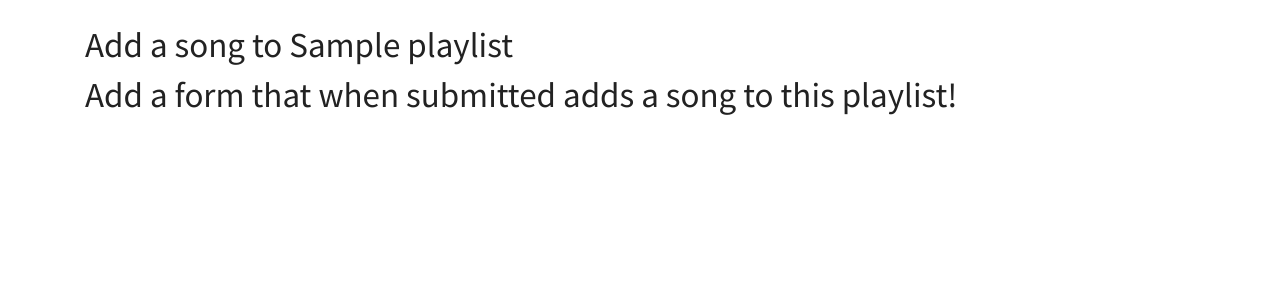
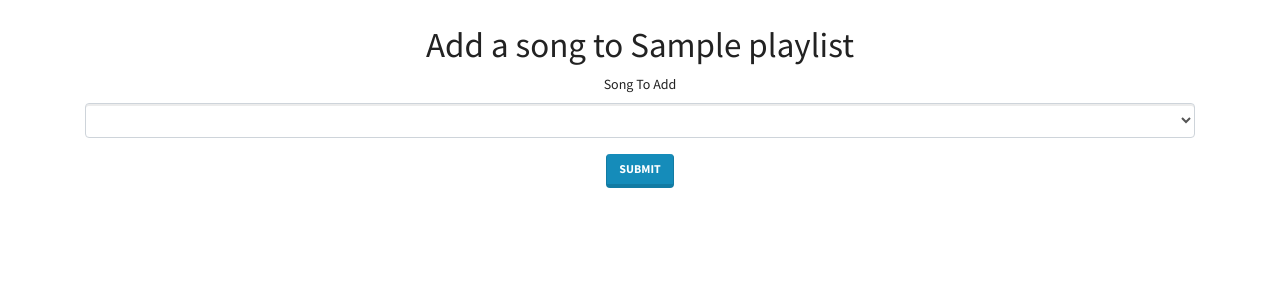
Before and after one commit to HeyImMatt/springboard-database-dj, a Flask app: page /playlists/1/add-song in a window 1280 px wide. Shown: the part 57-357 px from the top of the page. Run offline with Flask 2, Linux system fonts and the light colour scheme; tables that the repository leaves empty hold one stand-in row (values such as "Sample post"); lists and menus that the app fills with data are empty; some libraries are stand-ins or nearby versions.

Commit message:
Setup relationship between playlists and songs, and render add song to playlist form

```diff
--- a/playlist-app/app.py
+++ b/playlist-app/app.py
@@ -131,8 +131,10 @@ def add_song_to_playlist(playlist_id):
 
     # Restrict form to songs not already on this playlist
 
-    curr_on_playlist = ...
-    form.song.choices = ...
+    curr_on_playlist = [s.id for s in playlist.songs]
+    form.song.choices = (db.session.query(Song.id, Song.title)
+                    .filter(Song.id.notin_(curr_on_playlist))
+                    .all())
 
     if form.validate_on_submit():
 
--- a/playlist-app/models.py
+++ b/playlist-app/models.py
@@ -13,6 +13,7 @@ class Playlist(db.Model):
     id = db.Column(db.Integer, primary_key=True, autoincrement=True)
     name = db.Column(db.String, nullable=False)
     description = db.Column(db.String)
+    assignments = db.relationship('Playlist', secondary='playlists_songs', backref='songs')
 
 
 class Song(db.Model):
--- a/playlist-app/templates/add_song_to_playlist.html
+++ b/playlist-app/templates/add_song_to_playlist.html
@@ -2,8 +2,25 @@
 
 {% block content %}
 
-<h1>Add a song to {{ playlist.name }}</h1>
+<h1 class="text-center">Add a song to {{ playlist.name }}</h1>
 
-<h1>Add a form that when submitted adds a song to this playlist!</h1>
+<form id="add-song-to-playlist" class="text-center" method="POST">
+  {{ form.hidden_tag() }}
+
+  {% for field in form
+    if field.widget.input_type != 'hidden' %}
+
+    <div class="form-group">
+      {{ field.label }}
+      {{ field(class_="form-control") }}
+
+      {% for error in field.errors %}
+        {{ error }}
+      {% endfor %}
+  </div>
+{% endfor %}
+<button type="submit" class="btn btn-primary">Submit</button>
+
+</form>
 
 {% endblock %}
```
